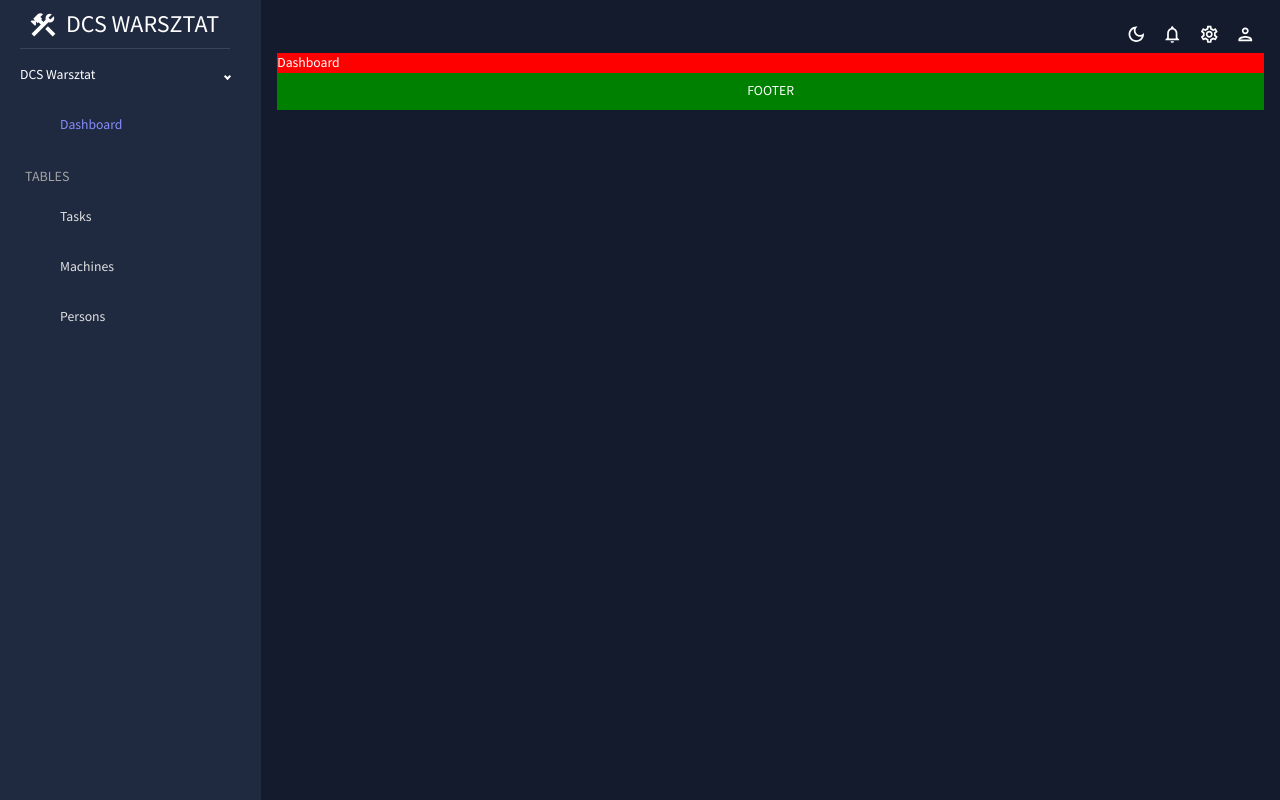
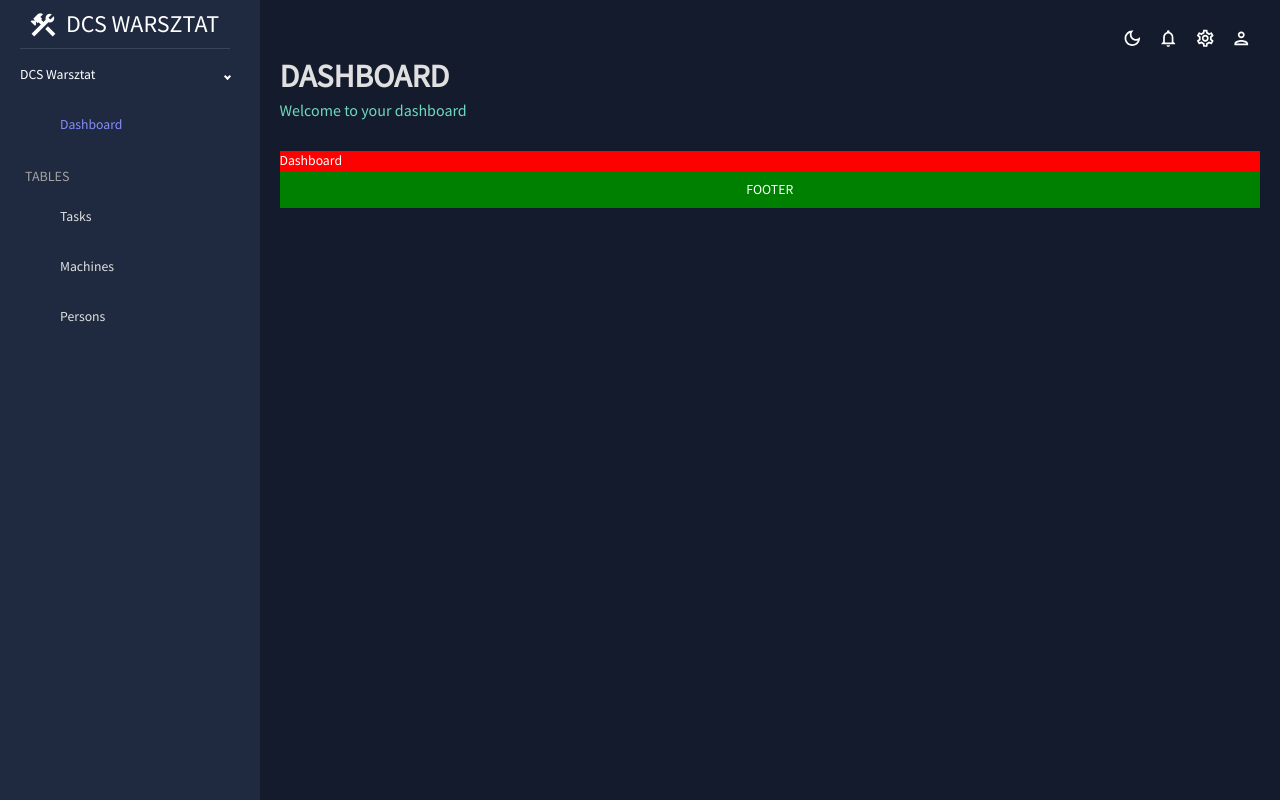
Before and after one commit to MarcinKryszewski/dcs_warszta, a React (Vite) app in the folder front/: page /dcs/admin/dashboard in a window 1280 px wide. Built offline with nearby package versions, Linux system fonts and the light colour scheme.

Commit message:
Page container improvements

```diff
--- a/front/src/App.jsx
+++ b/front/src/App.jsx
@@ -1,6 +1,6 @@
 import React, { useState } from "react";
 import { Navigate, Route, Routes } from "react-router-dom";
-import { ColorModeContext, useMode } from "./assets/theme";
+import { ColorModeContext, useMode } from "src/assets/themes/theme";
 import { CssBaseline, ThemeProvider } from "@mui/material";
 
 //################TEMP###############
--- /dev/null
+++ b/front/src/components/Header.jsx
@@ -0,0 +1,24 @@
+import { Typography, Box, useTheme } from "@mui/material";
+import { tokens } from "src/assets/themes/theme";
+
+const Header = ({ title, subtitle }) => {
+  const theme = useTheme();
+  const colors = tokens(theme.palette.mode);
+  return (
+    <Box mb="30px">
+      <Typography
+        variant="h2"
+        color={colors.grey[100]}
+        fontWeight="bold"
+        sx={{ m: "0 0 5px 0" }}
+      >
+        {title}
+      </Typography>
+      <Typography variant="h5" color={colors.greenAccent[400]}>
+        {subtitle}
+      </Typography>
+    </Box>
+  );
+};
+
+export default Header;
--- /dev/null
+++ b/front/src/components/_components.js
@@ -0,0 +1,2 @@
+export { default as Header } from "./Header";
+export * from "./Header";
--- a/front/src/layouts/Navbar.jsx
+++ b/front/src/layouts/Navbar.jsx
@@ -1,6 +1,7 @@
 import { Box, IconButton, useTheme } from "@mui/material";
 import { useContext } from "react";
-import { ColorModeContext, tokens } from "src/assets/theme";
+import { ColorModeContext, tokens } from "src/assets/themes/theme";
+
 import LightModeOutlinedIcon from "@mui/icons-material/LightModeOutlined";
 import DarkModeOutlinedIcon from "@mui/icons-material/DarkModeOutlined";
 import NotificationsOutlinedIcon from "@mui/icons-material/NotificationsOutlined";
--- a/front/src/layouts/PageContainer.jsx
+++ b/front/src/layouts/PageContainer.jsx
@@ -1,13 +1,15 @@
 import { Box } from "@mui/material";
+import { Header } from "src/components/_components";
 import React from "react";
 import { Footer, Navbar } from "./_layouts";
 
 const PageContainer = ({ children }) => {
   console.log("PageContainer");
   return (
-    <Box sx={{ width: "calc(100% - 260px)" }} m={2}>
+    <Box sx={{ width: "calc(100% - 260px)" }} m={2.5}>
       <Box sx={{ width: "100%", float: "right" }}>
         <Navbar />
+        <Header title="DASHBOARD" subtitle="Welcome to your dashboard" />
         {children}
         <Footer />
       </Box>
--- a/front/src/layouts/Sidebar.jsx
+++ b/front/src/layouts/Sidebar.jsx
@@ -7,7 +7,7 @@ import {
 } from "react-pro-sidebar";
 import { Box, Typography, useTheme, Divider } from "@mui/material";
 import { Link, useLocation } from "react-router-dom";
-import { tokens } from "src/assets/theme";
+import { tokens } from "src/assets/themes/theme";
 import ConstructionIcon from "@mui/icons-material/Construction";
 
 function capitalizeFirstLetter(string) {
```
Also changed, not shown: front/src/assets/colors.js (deleted, +0 -34 lines), front/src/assets/fonts.js (deleted, +0 -7 lines), front/src/assets/themes/theme.js (line endings or trailing spaces), 1 other file (tests, documents, lock files or other folders).
